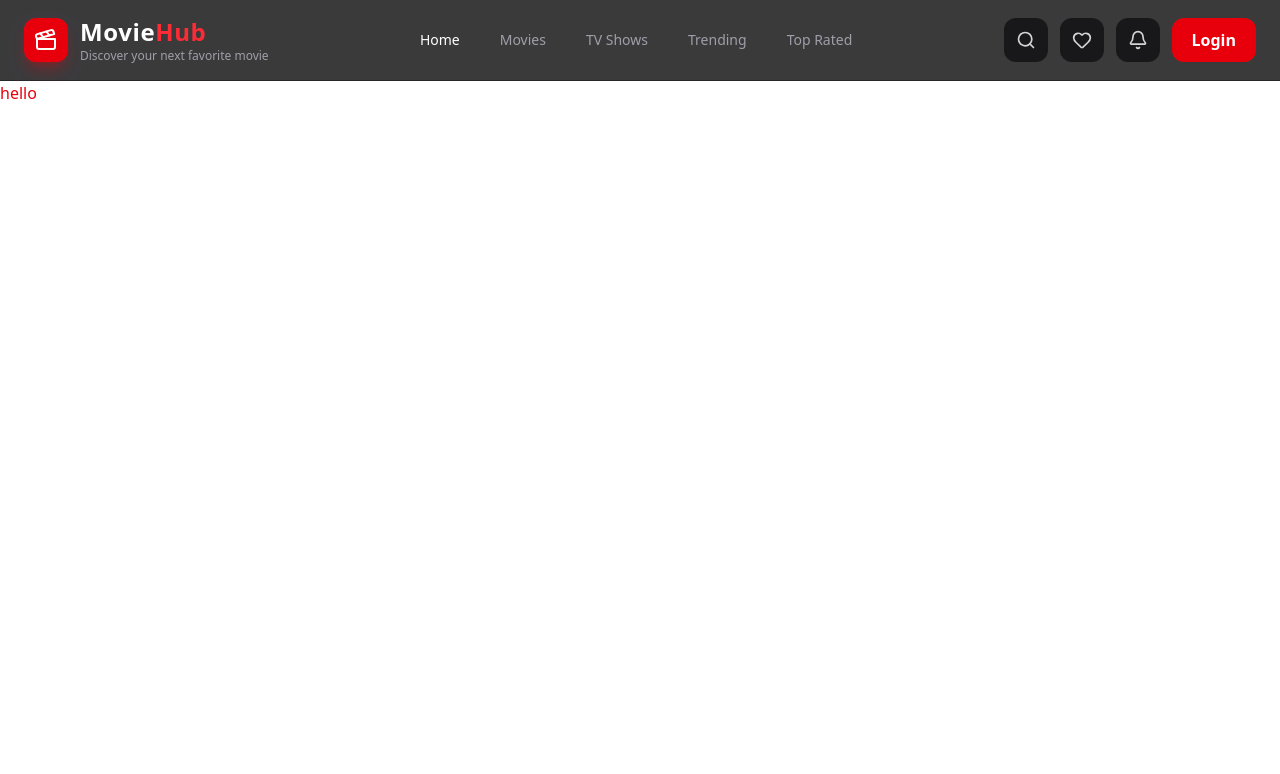
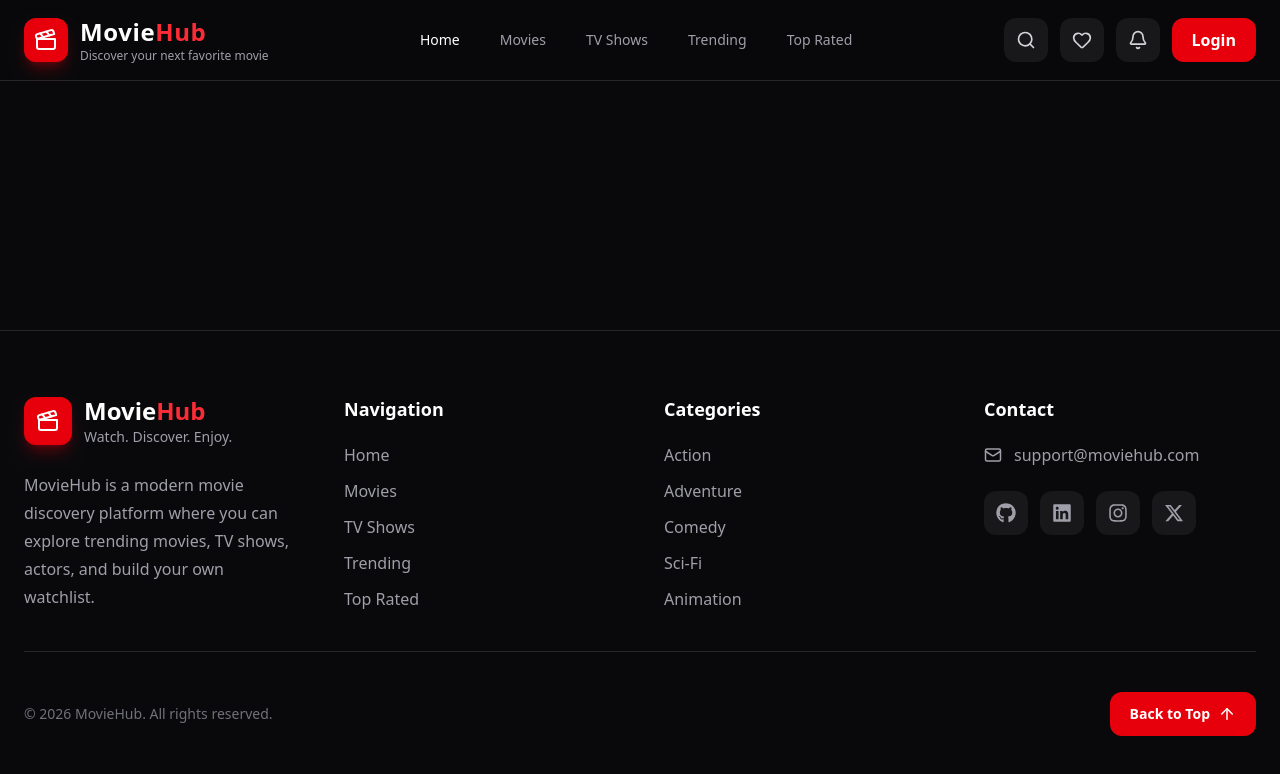
Before and after one commit to VibelessYoung/Movie-App, a Next.js app: page / in a window 1280 px wide. Shown: the top 774 px of the page. Built offline with nearby package versions, Linux system fonts and the light colour scheme.

Commit message:
footer created

```diff
--- /dev/null
+++ b/app/components/Footer.js
@@ -0,0 +1,140 @@
+"use client";
+import { Clapperboard, Mail, ArrowUp } from "lucide-react";
+
+import { FaGithub, FaInstagram, FaLinkedin, FaXTwitter } from "react-icons/fa6";
+
+function Footer() {
+  const scrollTop = () => {
+    window.scrollTo({
+      top: 0,
+      behavior: "smooth",
+    });
+  };
+
+  return (
+    <footer className="mt-28 border-t border-zinc-800 bg-zinc-950">
+      <div className="mx-auto max-w-7xl px-6 py-16">
+        {/* Top */}
+        <div className="grid gap-12 lg:grid-cols-4">
+          {/* Logo */}
+          <div>
+            <div className="flex items-center gap-3">
+              <div className="flex h-12 w-12 items-center justify-center rounded-xl bg-red-600 shadow-lg shadow-red-600/30">
+                <Clapperboard className="text-white" size={24} />
+              </div>
+
+              <div>
+                <h2 className="text-2xl font-bold text-white">
+                  Movie
+                  <span className="text-red-500">Hub</span>
+                </h2>
+
+                <p className="text-sm text-zinc-400">Watch. Discover. Enjoy.</p>
+              </div>
+            </div>
+
+            <p className="mt-6 leading-7 text-zinc-400">
+              MovieHub is a modern movie discovery platform where you can
+              explore trending movies, TV shows, actors, and build your own
+              watchlist.
+            </p>
+          </div>
+
+          {/* Navigation */}
+          <div>
+            <h3 className="mb-5 text-lg font-semibold text-white">
+              Navigation
+            </h3>
+
+            <ul className="space-y-3">
+              {["Home", "Movies", "TV Shows", "Trending", "Top Rated"].map(
+                (item) => (
+                  <li key={item}>
+                    <a
+                      href="#"
+                      className="text-zinc-400 transition hover:text-red-500"
+                    >
+                      {item}
+                    </a>
+                  </li>
+                ),
+              )}
+            </ul>
+          </div>
+
+          {/* Categories */}
+          <div>
+            <h3 className="mb-5 text-lg font-semibold text-white">
+              Categories
+            </h3>
+
+            <ul className="space-y-3">
+              {["Action", "Adventure", "Comedy", "Sci-Fi", "Animation"].map(
+                (item) => (
+                  <li key={item}>
+                    <a
+                      href="#"
+                      className="text-zinc-400 transition hover:text-red-500"
+                    >
+                      {item}
+                    </a>
+                  </li>
+                ),
+              )}
+            </ul>
+          </div>
+
+          {/* Contact */}
+          <div>
+            <h3 className="mb-5 text-lg font-semibold text-white">Contact</h3>
+
+            <div className="space-y-4">
+              <div className="flex items-center gap-3 text-zinc-400">
+                <Mail size={18} />
+                support@moviehub.com
+              </div>
+
+              <div className="mt-6 flex gap-3">
+                <button className="rounded-xl bg-zinc-900 p-3 text-zinc-400 transition hover:bg-red-600 hover:text-white">
+                  <FaGithub size={20} />
+                </button>
+
+                <button className="rounded-xl bg-zinc-900 p-3 text-zinc-400 transition hover:bg-red-600 hover:text-white">
+                  <FaLinkedin size={20} />
+                </button>
+
+                <button className="rounded-xl bg-zinc-900 p-3 text-zinc-400 transition hover:bg-red-600 hover:text-white">
+                  <FaInstagram size={20} />
+                </button>
+
+                <button className="rounded-xl bg-zinc-900 p-3 text-zinc-400 transition hover:bg-red-600 hover:text-white">
+                  <FaXTwitter size={20} />
+                </button>
+              </div>
+            </div>
+          </div>
+        </div>
+
+        {/* Divider */}
+        <div className="my-10 border-t border-zinc-800"></div>
+
+        {/* Bottom */}
+        <div className="flex flex-col items-center justify-between gap-6 md:flex-row">
+          <p className="text-center text-sm text-zinc-500">
+            © {new Date().getFullYear()} MovieHub. All rights reserved.
+          </p>
+
+          <button
+            onClick={scrollTop}
+            className="flex items-center gap-2 rounded-xl bg-red-600 px-5 py-3 text-sm font-semibold text-white transition hover:bg-red-700"
+          >
+            Back to Top
+            <ArrowUp size={18} />
+          </button>
+        </div>
+      </div>
+    </footer>
+  );
+}
+
+export default Footer;
--- a/app/layout.js
+++ b/app/layout.js
@@ -1,11 +1,13 @@
+import Footer from "./components/Footer";
 import Header from "./components/Header";
 import "./globals.css";
 export default function RootLayout({ children }) {
   return (
     <html lang="en" className="">
-      <body className="">
+      <body className="min-h-screen flex flex-col bg-zinc-950">
         <Header />
-        {children}
+        <main className="flex-1">{children}</main>
+        <Footer />
       </body>
     </html>
   );
--- a/app/page.js
+++ b/app/page.js
@@ -1,5 +1,5 @@
 import Image from "next/image";
 
 export default function Home() {
-  return <div className="text-red-600">hello</div>;
+  return;
 }
--- a/package.json
+++ b/package.json
@@ -11,7 +11,8 @@
     "lucide-react": "^1.24.0",
     "next": "16.2.10",
     "react": "19.2.4",
-    "react-dom": "19.2.4"
+    "react-dom": "19.2.4",
+    "react-icons": "^5.7.0"
   },
   "devDependencies": {
     "@tailwindcss/postcss": "^4",
```
Also changed, not shown: 1 other file (tests, documents, lock files or other folders).
